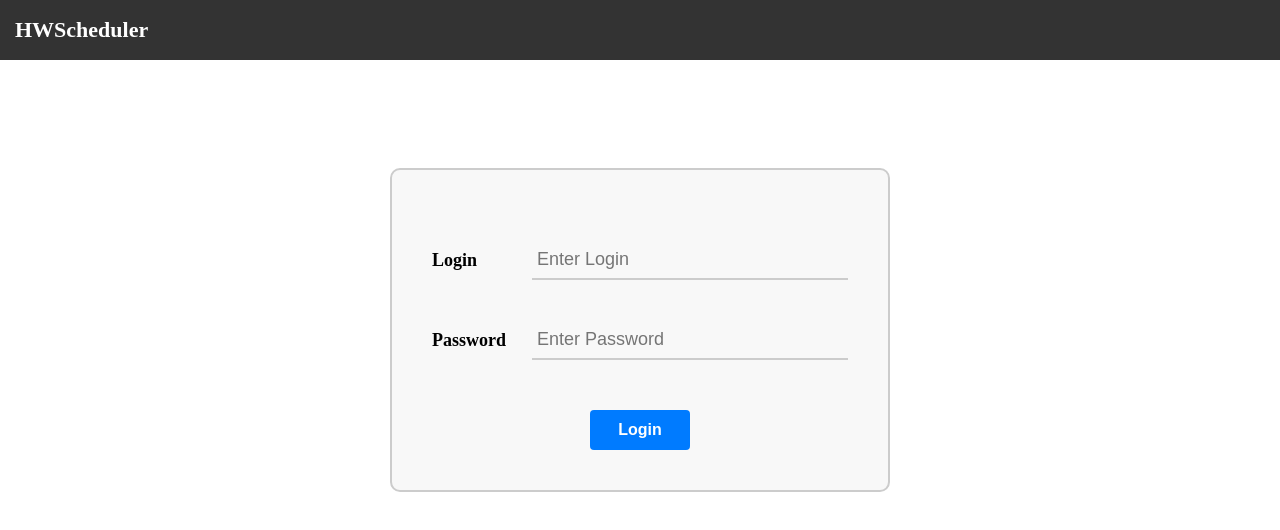
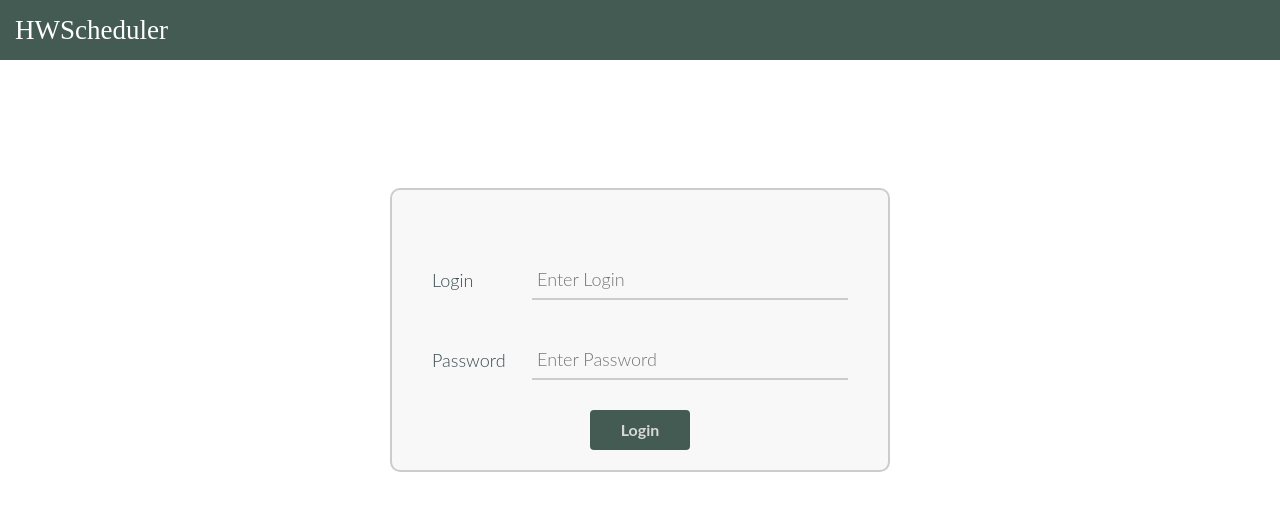
Before and after one commit to andbog96/HWScheduler, a Vue app in the folder src/frontend/hw-scheduler/: page / in a window 1280 px wide. Shown: the top 530 px of the page. Built offline with nearby package versions, Linux system fonts and the light colour scheme.

Commit message:
add basic design

```diff
--- a/src/frontend/hw-scheduler/src/App.vue
+++ b/src/frontend/hw-scheduler/src/App.vue
@@ -22,6 +22,9 @@
     padding: 0;
     box-sizing: border-box;
     font-size: 16px;
+    font-family: 'Lato', sans-serif;
+    font-weight: 300;
+    font-height: 22px;
   }
 
   header {
--- a/src/frontend/hw-scheduler/src/components/UI/list/FramedListItem.vue
+++ b/src/frontend/hw-scheduler/src/components/UI/list/FramedListItem.vue
@@ -14,8 +14,6 @@
 <style scoped>
   .element {
     border: 3px solid #ccc;
-    margin-bottom: -3px;
-    background: #f8f8f8;
   }
   .element:hover {
     background-color: #d8d8d8;
--- a/src/frontend/hw-scheduler/src/components/UI/list/ListItem.vue
+++ b/src/frontend/hw-scheduler/src/components/UI/list/ListItem.vue
@@ -22,8 +22,12 @@
 
 <style scoped>
   .element {
-    border-bottom: 3px solid #ccc;
-    margin-top: -3px;
+    border: 3px solid #ccc;
+    padding: 10px;
+    display: flex;
+    justify-content: space-between;
+    margin: 3% 0;
+    border-radius: 8px;
   }
   .hovered:hover {
     background-color: #d8d8d8;
--- a/src/frontend/hw-scheduler/src/components/UI/primitives/MyButton.vue
+++ b/src/frontend/hw-scheduler/src/components/UI/primitives/MyButton.vue
@@ -1,4 +1,15 @@
 <template>
+  <div v-if="classes === 'remove'">
+    <button class="remove">
+      <img src="../../../assets/delete2.png" alt="Delete">
+    </button>
+  </div>
+  <div v-else-if="classes === 'edit'">
+    <button class="edit">
+      <img src="../../../assets/edit.png" alt="Edit">
+    </button>
+  </div>
+  <div v-else>
     <button
         class="my-button"
         :disabled="disabled"
@@ -6,6 +17,7 @@
     >
       <slot></slot>
     </button>
+  </div>
 </template>
 
 <script lang="ts">
@@ -17,7 +29,7 @@
     mixins: [ButtonMixin],
     props: {
       classes: {
-        type: String as () => 'my-button' | 'remove' | 'add',
+        type: String as () => 'my-button' | 'remove' | 'add' | 'edit',
         default: 'my-button'
       }
     }
@@ -25,7 +37,10 @@
 </script>
 
 <style scoped>
-  button {
+  .my-button {
+    background-color: #445b54;
+    /*color: #fbf2d5;*/
+    color: #d8d8d8;
     width: 100px;
     height: 40px;
     line-height: 40px;
@@ -35,11 +50,6 @@
 
     font-weight: bold;
     cursor: pointer;
-  }
-
-  .my-button {
-    background-color: #007bff;
-    color: #fff;
   }
   .my-button:hover {
     background-color: #0069d9;
@@ -52,27 +62,35 @@
     background-color: #688296;
   }
 
-  .remove {
-    background-color: #b60808;
-    color: #fff;
+  .remove, .edit {
+    background: none;
+    border: none;
+    padding: 0;
+    cursor: pointer;
   }
-  .remove:hover {
-    background-color: #b63838;
+
+  .remove img {
+    width: 35px;
+    height: 35px;
   }
-  .remove:active {
-    background-color: #b63838;
-    transform: translateY(1px);
+  .edit img {
+    width: 30px;
+    height: 30px;
   }
+  /*.remove:hover {*/
+  /*  background-color: #b63838;*/
+  /*}*/
+  /*.remove:active {*/
+  /*  background-color: #b63838;*/
+  /*  transform: translateY(1px);*/
+  /*}*/
 
   .add {
     color: #fff;
-    background-color: #008000;
   }
   .add:hover {
-    background-color: #00A020;
   }
   .add:active {
-    background-color: #00A020;
     transform: translateY(1px);
   }
 </style>
--- a/src/frontend/hw-scheduler/src/components/UI/primitives/MyInput.vue
+++ b/src/frontend/hw-scheduler/src/components/UI/primitives/MyInput.vue
@@ -26,6 +26,7 @@
     border-bottom: 2px solid #ccc;
     background-color: #f8f8f8;
     font-size: 18px;
+    font-family: 'Lato', italic;
 
     padding: 5px;
   }
--- a/src/frontend/hw-scheduler/src/components/UI/primitives/MyLabel.vue
+++ b/src/frontend/hw-scheduler/src/components/UI/primitives/MyLabel.vue
@@ -15,7 +15,6 @@
     line-height: 40px;
     min-width: 100px;
     font-size: 18px;
-
-    font-weight: bold;
+    color: #394a51;
   }
 </style>
--- a/src/frontend/hw-scheduler/src/components/header/AppHeader.vue
+++ b/src/frontend/hw-scheduler/src/components/header/AppHeader.vue
@@ -1,6 +1,6 @@
 <template>
   <header>
-    <h2>HWScheduler</h2>
+    <h2 class="title">HWScheduler</h2>
   </header>
 </template>
 
@@ -18,7 +18,7 @@
 
 <style scoped>
   header {
-    background-color: #333;
+    background-color: #445b54;
     color: #fff;
     display: flex;
     align-items: center;
@@ -26,7 +26,11 @@
     padding: 15px;
   }
 
-  header h2 {
-    font-size: 22px;
+  .title {
+    font-size: 27px;
+    /*font-family: 'Signika', sans-serif;*/
+    font-family: 'Rouge Script', cursive;
+    font-weight: 320;
+    /*line-height: 25px;*/
   }
 </style>
--- a/src/frontend/hw-scheduler/src/pages/ChannelsPage.vue
+++ b/src/frontend/hw-scheduler/src/pages/ChannelsPage.vue
@@ -7,8 +7,8 @@
       <common-list :not-empty="managing.length > 0">
         <list-item v-for="(cur, index) in managing" :key="index">
           <channel-item :channel="cur"/>
-          <my-button @click="() => to_manage(cur)">Модерировать</my-button>
-          <my-button @click="() => to_delete(cur)" :classes="'remove'">Удалить</my-button>
+          <my-button @click="() => to_manage(cur)" :classes="'edit'"></my-button>
+          <my-button @click="() => to_delete(cur)" :classes="'remove'"></my-button>
         </list-item>
         <list-item>
           <my-input placeholder="Имя канала: " v-model="this.create_name"></my-input>
@@ -115,4 +115,5 @@
     margin-top: 10px;
     margin-bottom: 30px;
   }
+
 </style>
--- a/src/frontend/hw-scheduler/src/pages/DeadlinePage.vue
+++ b/src/frontend/hw-scheduler/src/pages/DeadlinePage.vue
@@ -1,4 +1,5 @@
 <template>
+  <div class="deadlineList">
     <common-form>
       <user-profile :login="userData.login" :go-to-events="false"/>
       <div v-if="to_submit">
@@ -14,6 +15,7 @@
         </list-item>
       </common-list>
     </common-form>
+  </div>
 </template>
 
 <script lang="ts">
@@ -111,4 +113,12 @@
 .userDataContainer button {
   margin-top: 20px;
 }
+list-item{
+  display: flex;
+  justify-content: space-between;
+}
+.deadlineList{
+  width: 80%;
+  margin: 3% 10%;
+}
 </style>
```
Also changed, not shown: src/frontend/hw-scheduler/src/assets/delete2.png (added), src/frontend/hw-scheduler/src/assets/edit.png (added). Lines whose indentation alone changed are shown as unchanged.
